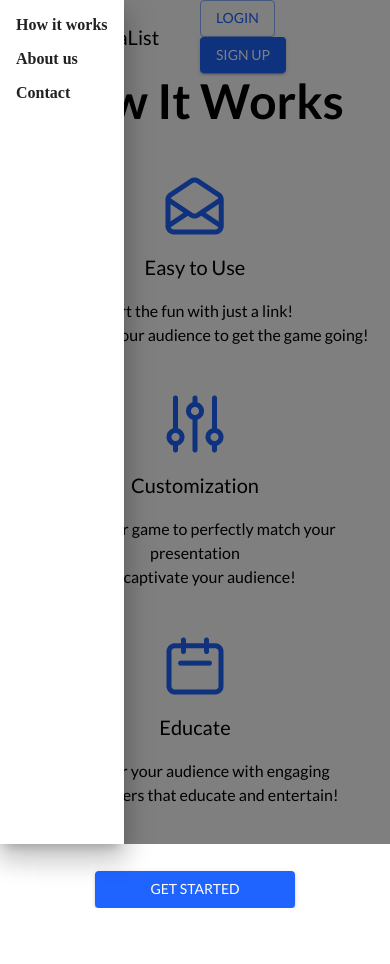
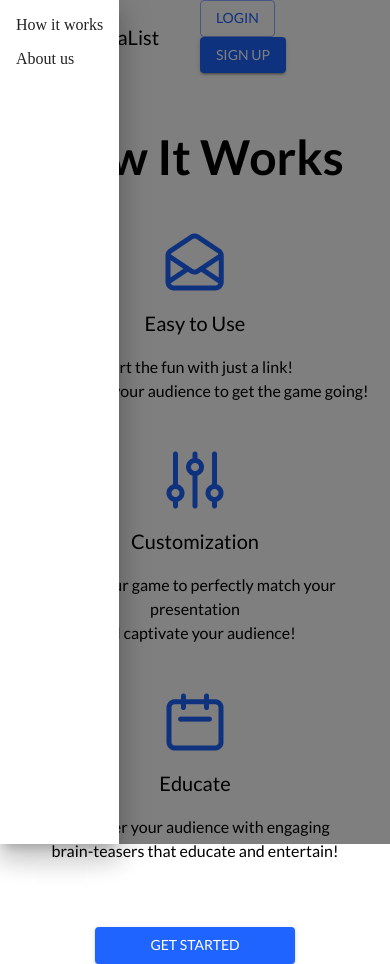
Before and after one commit to avpa11/SortaList, a React (Create React App) app in the folder sortalist/: page /instructions in a window 390 px wide. Both pictures are taken after a click on the button "menu". Before the commit the page ends 908 px from the top, so only its background shows below. Built offline with nearby package versions, Linux system fonts and the light colour scheme; no server answers.

Commit message:
Fix - How it works
Fixed the design element for how it works and the mobile link for NavBar

```diff
--- a/sortalist/src/components/NavBar.js
+++ b/sortalist/src/components/NavBar.js
@@ -201,14 +201,11 @@ function NavBar() {
           onClose={handleDrawerToggle}
         >
           <List>
-            <ListItem button component={MuiLink} to="/how-it-works">
+            <ListItem button component={Link} to="/instructions">
               How it works
             </ListItem>
-            <ListItem button component={MuiLink} to="/about-us">
+            <ListItem button component={Link} to="/about-us">
               About us
-            </ListItem>
-            <ListItem button component={MuiLink} to="/contact">
-              Contact
             </ListItem>
           </List>
         </Drawer>
--- a/sortalist/src/pages/InstructionsPage.js
+++ b/sortalist/src/pages/InstructionsPage.js
@@ -34,7 +34,7 @@ function Instructions() {
         justifyContent="center"
         alignItems="center"
       >
-        <Typography variant="h3" fontWeight="bold" pl={isMobile ? 0 : 5}>
+        <Typography variant="h3" fontWeight="bold" mt={7} pl={isMobile ? 0 : 5}>
           How It Works
         </Typography>
       </Box>
```
